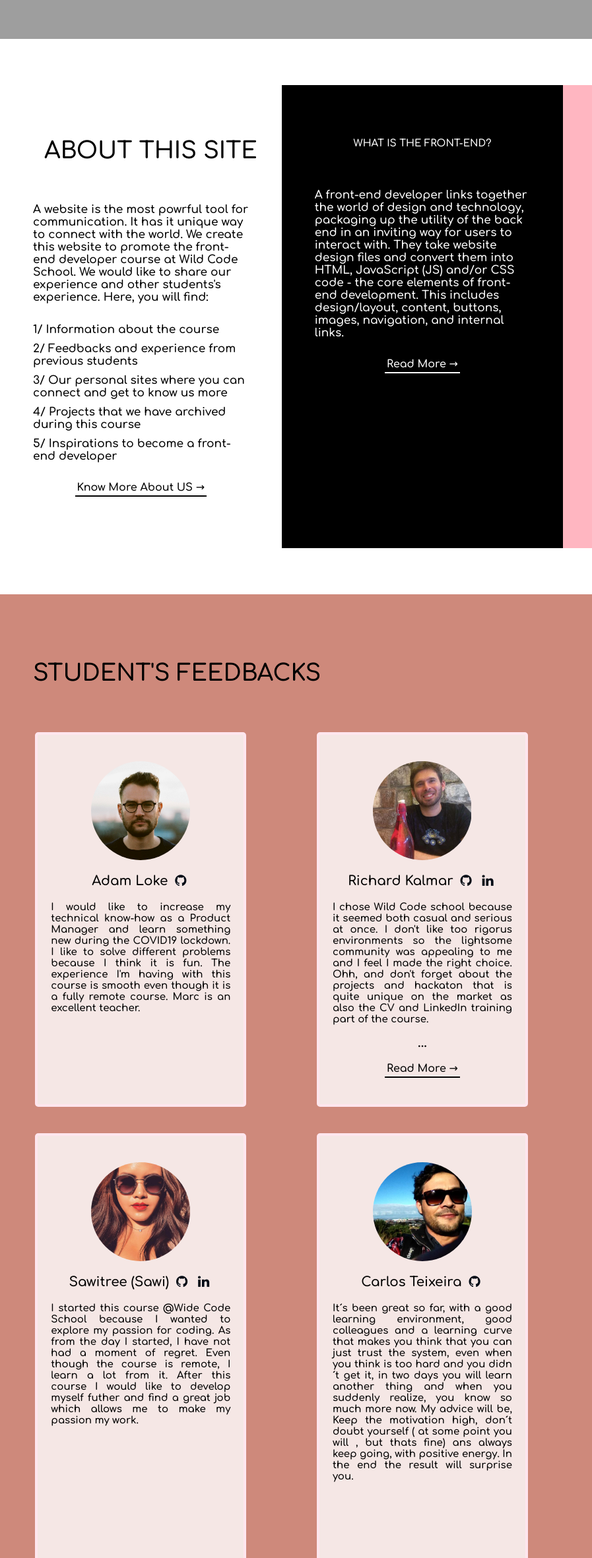
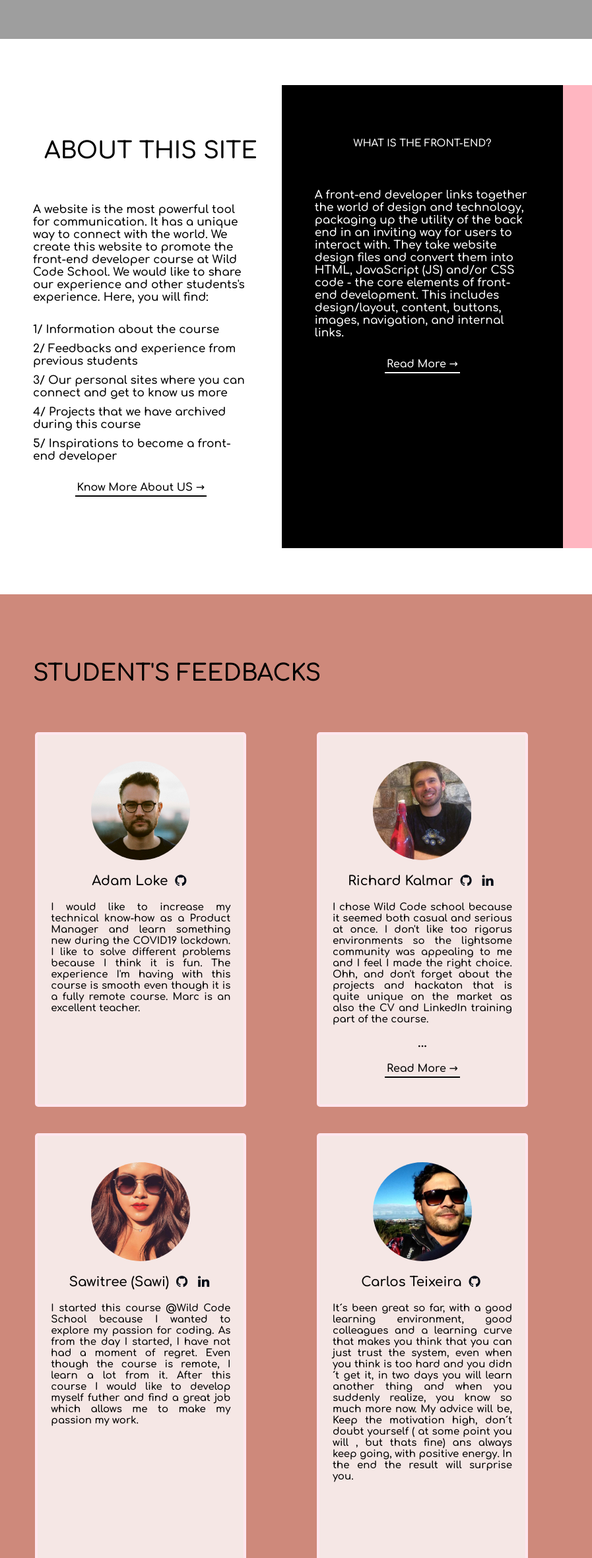
Before and after one commit to webdevelopmentsk/Wild-Code-School-Project-1, a website: page index.html in a window 1280 px wide. Shown: the part 661-3023 px from the top of the page at 66% size, 0-897 px from the left. Drawn offline with Linux system fonts and the light colour scheme; grey boxes are pictures that could not be loaded; a web font is replaced by a local one.

Commit message:
correcting small typos and adding comments to the index.html that somehow was forgot

```diff
--- a/index.html
+++ b/index.html
@@ -1,5 +1,8 @@
+<!-- Here are Page title and all the sources and links we wiil use-->
 <!DOCTYPE html>
 <html>
+
+
   <head>
     <meta charset="utf-8">
     <meta name="viewport" content="width=device-width, initial-scale=1.0">
@@ -11,6 +14,11 @@
     <link rel="stylesheet" href="https://cdnjs.cloudflare.com/ajax/libs/font-awesome/4.7.0/css/font-awesome.min.css">
 
 </head>
+
+
+<!--Navbar-->
+
+
 <body class="body">
         <div class="navigation">
             <input type="checkbox" class="navigation__checkbox" id="navi-toggle">
@@ -30,6 +38,11 @@
             </nav>
 
         </div>
+
+
+<!--Main-->
+
+
     <div class="container">
         <header class="header header-home">
             <div class="header__box">
@@ -52,6 +65,11 @@
                     of becoming a front-end developer.
                 </div>
 
+
+<!--Button with the link to Wild Code School-->
+<!--Content-course related and what is to be a front end developer-->
+
+
                 <button onclick="window.location.href='#sect__about'" class="btn btn--black">Learn More</button>
             </div>
         </header>
@@ -62,7 +80,7 @@
                         <h2 class="heading heading--h2">About This Site</h2>
                     </div>
                     <p class="paragraph paragraph--dark">
-                        A website is the most powrful tool for communication. It has it unique way to connect with the world. We create this website to promote the front-end developer course at Wild Code School.
+                        A website is the most powerful tool for communication. It has a unique way to connect with the world. We create this website to promote the front-end developer course at Wild Code School.
                         We would like to share our experience and other students's experience. Here, you will find:
                         <ul class="paragraph">
                             <li class="li__about">1/ Information about the course</li>
@@ -111,6 +129,11 @@
                 </div>
 
             </section>
+
+
+<!--Sudent´s Feedback-->
+
+
             <section class="sect__feedback" id ="sect__feedback">
                 <div class="u-margin-left-big u-margin-bottom-medium u-margin-top-medium">
                     <h2 class="heading heading--h2">Student's feedbacks</h2>
@@ -182,7 +205,7 @@
                             <a href="https://www.linkedin.com/in/sawitree-kalakul/" target="_blank" class="u-font-2rem fa fa-linkedin"></a>
                         </div>
                         <div class="feedback--card__text">
-                            I started this course @Wide Code School because I wanted to explore my passion for coding. As from the day I started, I have not
+                            I started this course @Wild Code School because I wanted to explore my passion for coding. As from the day I started, I have not
                             had a moment of regret. Even though the course is remote, I learn a lot from it. After this course I would like to develop myself
                             futher and find a great job which allows me to make my passion my work.
                         </div>
@@ -249,6 +272,11 @@
                     </div>
             </section>
         </main>
+
+
+<!--Contact us Section-->
+
+
         <footer class="footer">
             <section class="sect__contact" id="sect__contact">
                 <div class="u-margin-left-big u-margin-bottom-medium u-margin-top-big">
@@ -303,6 +331,8 @@
                         <a href="pages/sawi.html" class="btn btn--black">More About Sawi</a>
                     </div>
                 </div>
+
+
                 <div class="u-margin-left-big u-margin-bottom-small u-margin-top-medium">
                     <h5 class="heading heading--h5">@ 2020 by Carlos & Sawi for promoting the front-end development course at wild code school</h5>
                 </div>
```
